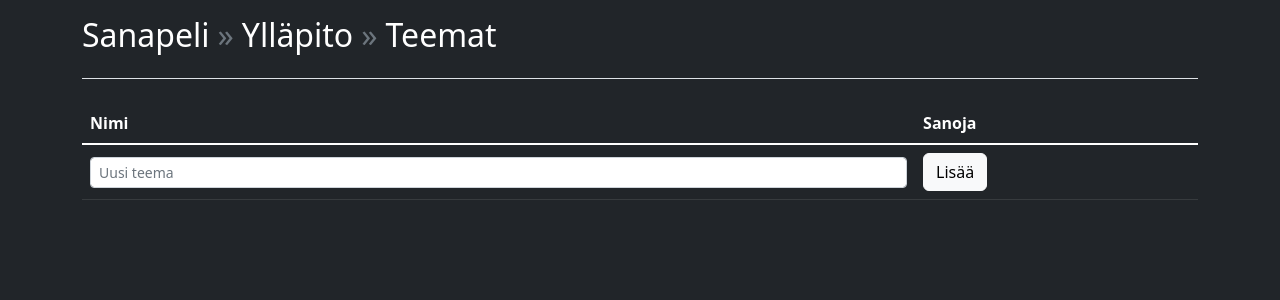
After one commit to hnen/wordgame, a Flask app: template wordgame/templates/admin_themes.html in a window 1280 px wide. The commit adds this page. Shown: the top 300 px of the page. Run offline with Flask 2, Linux system fonts and the light colour scheme; the template is opened without the code that fills it, so the values that code supplies are empty; some libraries are stand-ins or nearby versions.

Commit message:
move theme list to own page

```diff
--- a/wordgame/admin.py
+++ b/wordgame/admin.py
@@ -7,12 +7,12 @@ bp = Blueprint('admin', __name__, url_prefix='/admin', static_folder='static', s
 
 @bp.route('/', methods=['GET', 'POST'])
 def admin():
-    dao = Dao()
-    return render_template( "admin.html", themes=dao.get_themes() )
+    return render_template( "admin.html" )
 
 @bp.route('/themes', methods=['GET', 'POST'])
 def themes():
-    return render_template( "admin.html" )
+    dao = Dao()
+    return render_template( "admin_themes.html", themes=dao.get_themes() )
 
 @bp.route('/theme/<theme_id>', methods=['GET', 'POST'])
 def theme(theme_id):
--- /dev/null
+++ b/wordgame/templates/admin_themes.html
@@ -0,0 +1,45 @@
+{% extends 'base.html' %}
+
+{% block header_breadcrumb %}
+<li class ="h2 breadcrumb-item">
+    Ylläpito
+</li>
+<li class ="h2 breadcrumb-item">
+    Teemat
+</li>
+{% endblock %}
+
+{% block content %}
+    <table class="table table-dark table-hover">
+        <thead>
+            <tr>
+                <th class="th-lg">Nimi</th>
+                <th class="th-lg">Sanoja</th>
+                <!-- <th class="th-lg"></th> -->
+            </tr>
+        </thead>
+        <tbody class="table-group-divider">
+            {% for theme in themes: %}
+            <tr>
+                <th class="align-middle" scope="row">
+                    <a href="themes/{{theme.id}}">
+                    {{theme.name}}
+                    </a>
+                </th>
+                <td class="align-middle">{{theme.word_count}}</td>
+                <!-- <td><button type="button" class="btn btn-light">Hallitse</button></td> -->
+            </tr>
+            </a>
+            {% endfor %}
+        </tbody>
+        <tbody class="table-group-divider">
+            <tr>
+                <th class="align-middle" scope="row"><input type="text" class="form-control form-control-sm" id="exampleFormControlInput1" placeholder="Uusi teema"></th>
+                <td class="align-middle"><button type="button" class="btn btn-light">Lisää</button></td>
+                <!-- <td><button type="button" class="btn btn-light">Hallitse</button></td> -->
+            </tr>
+        </tbody>
+
+    </table>
+
+{% endblock %}
```
Also changed, not shown: wordgame/templates/admin.html (+1 -23 lines).
